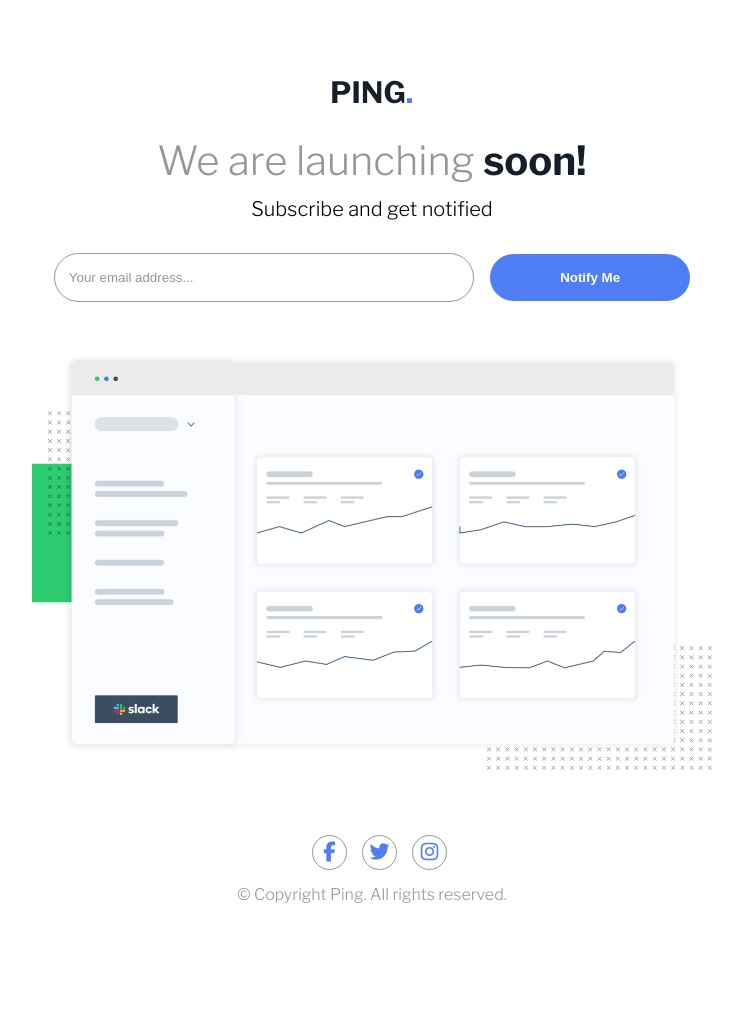
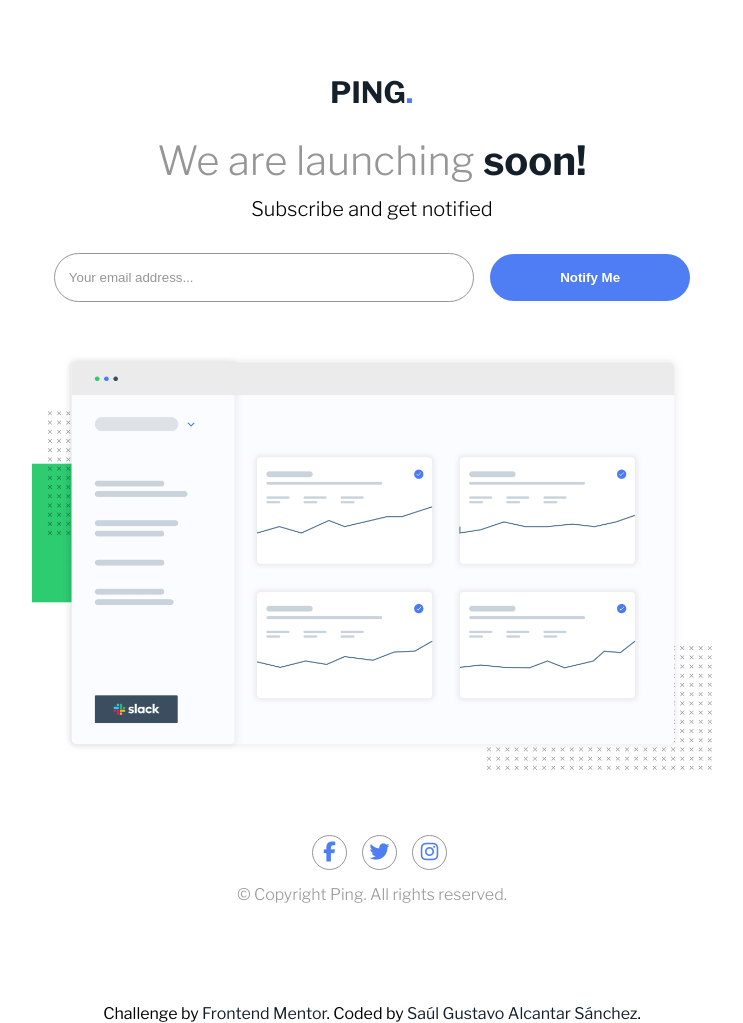
Before and after one commit to Saul-Gustavo/Ping-coming, a plain HTML site: page index.html in a window 1280 px wide. Shown: the whole page, without its empty margins (268-1011 px from the left). Drawn offline with nearby package versions, Linux system fonts and the light colour scheme.

Commit message:
Se agrego link del creador

```diff
--- a/index.html
+++ b/index.html
@@ -45,6 +45,11 @@
       <p class="copy">&copy; Copyright Ping. All rights reserved.</p>
     </footer>
   </main>
+
+  <div class="attribution">
+    Challenge by <a href="https://www.frontendmentor.io?ref=challenge" target="_blank">Frontend Mentor</a>.
+    Coded by <a href="https://github.com/saul-gustavo" target="_blank">Saúl Gustavo Alcantar Sánchez</a>.
+  </div>
   <script src="app.js"></script>
 </body>
 
--- a/styles.css
+++ b/styles.css
@@ -159,6 +159,18 @@ body {
     font-weight: 300;
 }
 
+.attribution {
+    font-size: 0.8rem;
+}
+
+.attribution a {
+    text-decoration: none;
+    color: var(--veryDarkBlue);
+}
+
+.attribution a:hover {
+    color: var(--blue);
+}
 
 @media screen and (max-width: 768px) {
 
```
